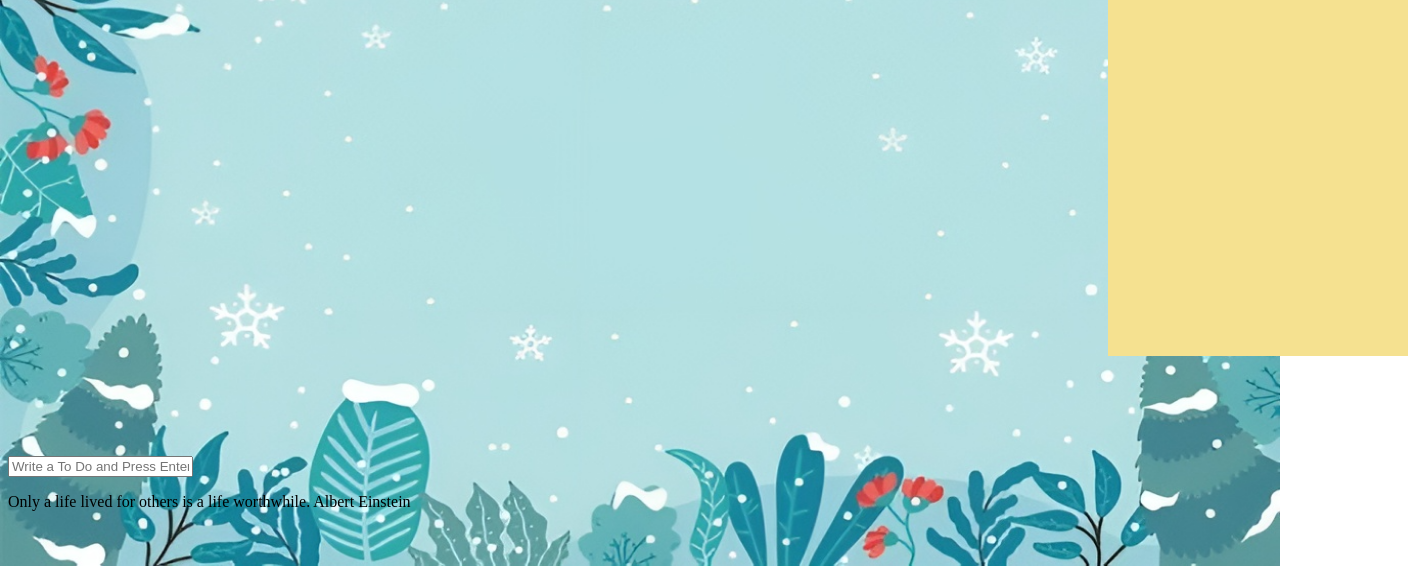
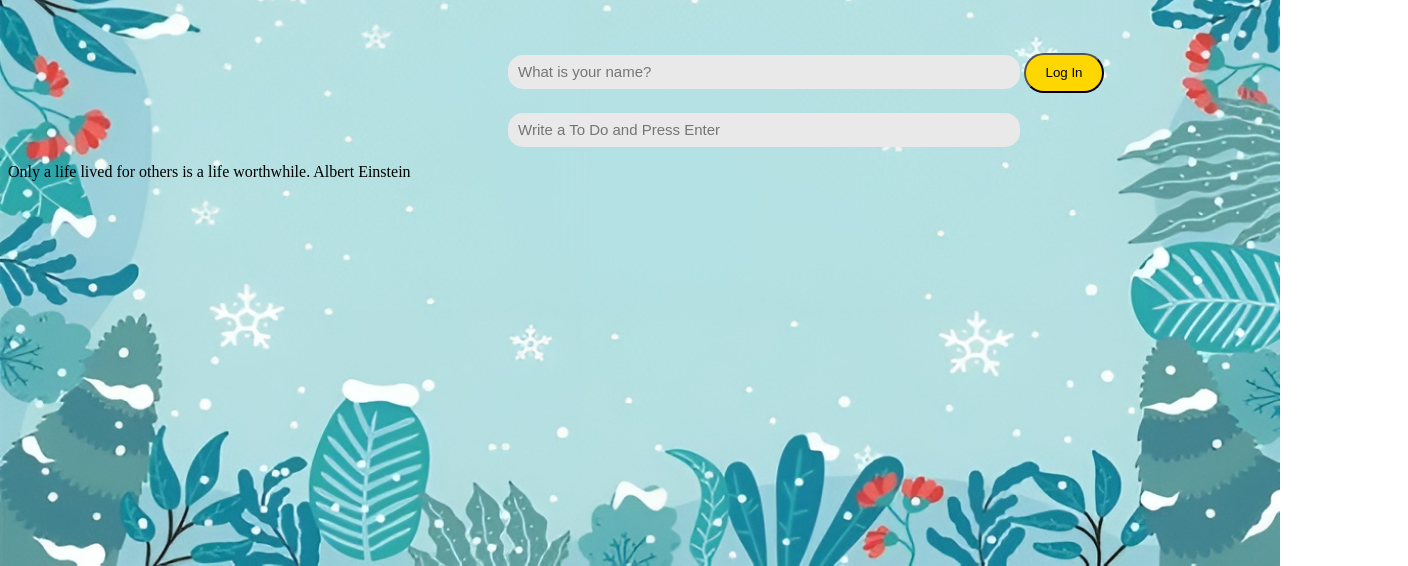
Before and after one commit to mikao4869/nico, a plain HTML site: page MOMENT/index.html in a window 1280 px wide. Shown: the part 234-800 px from the top of the page, 1408 px wide, since content can reach past the window. Drawn offline with Linux system fonts and the light colour scheme; a web font is replaced by a local one.

Commit message:
배고파서 더 이상은 힘들어유

```diff
--- a/MOMENT/CSS/greeting.css
+++ b/MOMENT/CSS/greeting.css
@@ -54,14 +54,9 @@ left: 0px;
 top: 0px;
 right:0px;
 bottom:0px;
-z-index: -1;
+z-index: -2;
 }
-@font-face {
-  font-family: 'establishRetrosansOTF';
-  src: url('https://fastly.jsdelivr.net/gh/projectnoonnu/noonfonts_2112@1.0/establishRetrosansOTF.woff') format('woff');
-  font-weight: normal;
-  font-style: normal;
-}
+
 .clockfont {
   font-family: 'TTHakgyoansimGureumR', sans-serif; /* 폰트가 로드되지 않으면 대체 폰트 사용 */
   font-size: 60px; /* 시계 폰트 크기 */
@@ -73,11 +68,68 @@ z-index: -1;
 }
 
 
-.memo{
-  width: 300px;
-  height: 500px;
+.Logininput{
+position: relative;
+left:200px;
+z-index: 2;
+}
+
+
+.LoginInput{
+  width: 500px;
+  height: 32px;
+  font-size: 15px;
+  border: 0;
+  border-radius: 15px;
+  outline: none;
+  padding-left: 10px;
+  background-color: rgb(233, 233, 233);
+  margin-left: 500px;
+  margin-top: 120px;
+}
+
+.LoginButton{
+background-color: whitesmoke;
+width: 80px;
+height: 40px;
+background-color: #ffd700;
+outline: none;
+border-radius: 20px;
+}
+
+.TodoInput{
+    width: 500px;
+    height: 32px;
+    font-size: 15px;
+    border: 0;
+    border-radius: 15px;
+    outline: none;
+    padding-left: 10px;
+    background-color: rgb(233, 233, 233);
+    margin-left: 500px;
+    margin-top:  20px;
+}
+
+
+@font-face {
+  font-family: 'CookieRun-Regular';
+  src: url('https://fastly.jsdelivr.net/gh/projectnoonnu/noonfonts_2001@1.1/CookieRun-Regular.woff') format('woff');
+  font-weight: normal;
+  font-style: normal;
+}
+
+.Weather{
+  font-family: 'CookieRun-Regular', sans-serif;
+  font-size: larger;
+  color: #fff;
   position: relative;
-  top:-100px;
-  left: 1100px;;
-  background-color: #F5E190;
+  left:1200px;
+  top:-220px;
 }
+
+@font-face {
+  font-family: 'CookieRun-Regular';
+  src: url('https://fastly.jsdelivr.net/gh/projectnoonnu/noonfonts_2001@1.1/CookieRun-Regular.woff') format('woff');
+  font-weight: normal;
+  font-style: normal;
+}
--- a/MOMENT/JS/greeting.js
+++ b/MOMENT/JS/greeting.js
@@ -8,7 +8,7 @@ const HIDDEN_CLASSNAME="hidden";
 const USERNAME_KEY="username";
 
 function onLoginSubmit(event){
-  event.preventDefault();
+  event.preventDefault( );
   loginForm.classList.add(HIDDEN_CLASSNAME);
   const username=loginInput.value;
   localStorage.setItem(USERNAME_KEY,username);
@@ -24,10 +24,13 @@ function paintGreetings(username){
 
 const savedUsername=localStorage.getItem(USERNAME_KEY);
 
-if(savedUsername===null){ //만약에 username 없다면 form을 작성할수 있게 보여주라
-  loginForm.classList.remove(HIDDEN_CLASSNAME);
-  loginForm.addEventListener("submit",onLoginSubmit);
+if(savedUsername === null){
+  loginForm.classList.remove("hidden");  // 숨김 해제
+  loginInput.focus();  // 자동 포커스
+  loginForm.addEventListener("submit", onLoginSubmit);
 }
+
+
 else{
   paintGreetings(savedUsername);
 }
--- a/MOMENT/JS/quotes.js
+++ b/MOMENT/JS/quotes.js
@@ -1,16 +1,16 @@
 const quotes = [
   {
-    quote: "The way to get started is to quit talking and begin doing.",
-    author: "Walt Disney",
+    quote: "어우춥다",
+    author: "박서현",
   },
   {
-    quote: "Life is what happens when you're busy making other plans.",
-    author: "John Lennon",
+    quote: "다른사람을 의식하지 마라. 그들은 너의 경쟁자가 아니다",
+    author: "박서현",
   },
   {
     quote:
-      "The world is a book and those who do not travel read only one page.",
-    author: "Saint Augustine",
+      "배고파.",
+    author: "박서현",
   },
   {
     quote: "Life is either a daring adventure or nothing at all.",
--- a/MOMENT/index.html
+++ b/MOMENT/index.html
@@ -7,30 +7,23 @@
     <title>Momentum App</title>
   </head>
   <body>
-    <div class="img"></div>
       <h2 id="clock" class="clockfont">00:00:00</h2>
       <form class="hidden" id="login-form">
-      <input
-        required
-        maxlength="15"
-        type="text"
-        placeholder="What is your name?"
-      />
-      <input type="submit" value="Log In" />
+        <input class="LoginInput" required maxlength="15" type="text" placeholder="What is your name?"/>
+        <input class="LoginButton" type="submit" value="Log In" />
       </form>
       <h1 class="hidden" id="greeting"></h1>
-    <div class="memo"></div>
     <form id="todo-form">
-      <input type="text" placeholder="Write a To Do and Press Enter" required />
+      <input class="TodoInput" type="text" placeholder="Write a To Do and Press Enter" required />
     </form>
     <ul id="todo-list"></ul>
     <div id="quote">
-      <span></span>
+      <span class="Quote"></span>
       <span></span>
     </div>
     <div id="weather">
-      <span></span>
-      <span></span>
+      <span class="Weather"></span>
+      <span class="Weather"></span>
       </div>
       <script src="./JS/background.js"></script>
     <script src="./JS/clock.js"></script>
```
Lines whose indentation alone changed are shown as unchanged.
